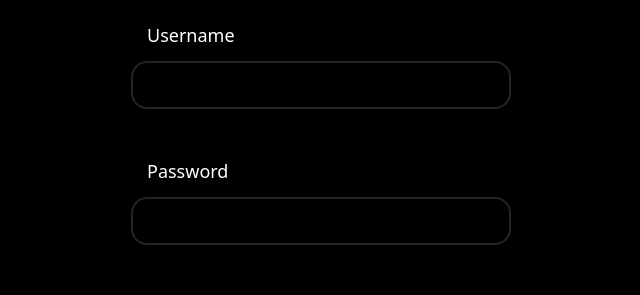
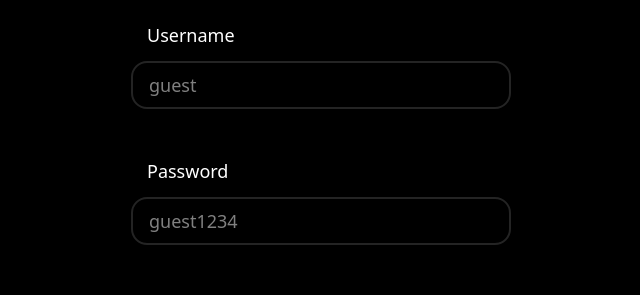
Before and after one commit to notsanta20/chatterbox, a React (Vite) app: page /login in a window 1280 px wide. Shown: the part 267-562 px from the top of the page, without its empty margins (319-959 px from the left). Built offline with nearby package versions, Linux system fonts and the light colour scheme; a web font is replaced by a local one.

Commit message:
feat: added react loader

```diff
--- a/package.json
+++ b/package.json
@@ -17,6 +17,7 @@
     "react": "^19.0.0",
     "react-dom": "^19.0.0",
     "react-hook-form": "^7.56.0",
+    "react-loader-spinner": "^6.1.6",
     "react-router": "^7.5.1",
     "tailwindcss": "^4.1.4",
     "zod": "^3.24.3"
--- a/src/components/Login.tsx
+++ b/src/components/Login.tsx
@@ -3,6 +3,7 @@ import { useForm } from "react-hook-form";
 import { z } from "zod";
 import { zodResolver } from "@hookform/resolvers/zod";
 import axios from "axios";
+import { Oval } from "react-loader-spinner";
 
 interface formData {
   username: string;
@@ -68,6 +69,7 @@ function Login() {
             type="text"
             id="username"
             name="username"
+            placeholder="guest"
             className={
               "border-2 border-(--light-gray) dark:border-(--dark-gray) rounded-2xl py-2 px-4 outline-none " +
               (typeof errors.username === "undefined"
@@ -90,6 +92,7 @@ function Login() {
             type="password"
             id="password"
             name="password"
+            placeholder="guest1234"
             className={
               "border-2 border-(--light-gray)  dark:border-(--dark-gray) rounded-2xl py-2 px-4 outline-none " +
               (typeof errors.password === "undefined"
@@ -104,7 +107,7 @@ function Login() {
           </div>
         </div>
         <button className="border-2 border-(--light-gray) dark:border-(--dark-gray) rounded-2xl py-2 px-4 my-3 cursor-pointer font-semibold hover:bg(--light-gray) dark:hover:bg-(--dark-gray)">
-          Log In
+          {isSubmitting ? <Oval /> : "Log In"}
         </button>
         <h3 className="text-center">
           Don't have an account ?{" "}
--- a/src/components/Signup.tsx
+++ b/src/components/Signup.tsx
@@ -3,6 +3,7 @@ import { useForm } from "react-hook-form";
 import { z } from "zod";
 import { zodResolver } from "@hookform/resolvers/zod";
 import axios from "axios";
+import { Oval } from "react-loader-spinner";
 
 interface formData {
   username: string;
@@ -141,7 +142,7 @@ function Signup() {
           </div>
         </div>
         <button className="border-2 dark:border-(--dark-gray) rounded-2xl py-2 px-4 my-3 cursor-pointer font-semibold hover:bg(--light-gray) dark:hover:bg-(--dark-gray)">
-          Sign Up
+          {isSubmitting ? <Oval /> : "Sign Up"}
         </button>
         <h3 className="text-center">
           Already have an account ?{" "}
```
Also changed, not shown: 1 other file (tests, documents, lock files or other folders).
